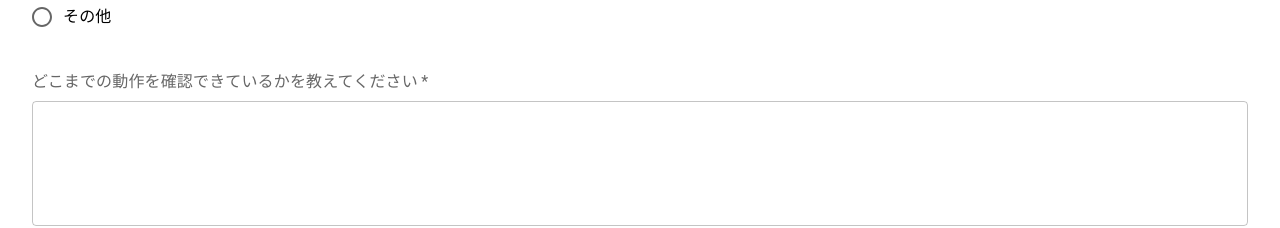
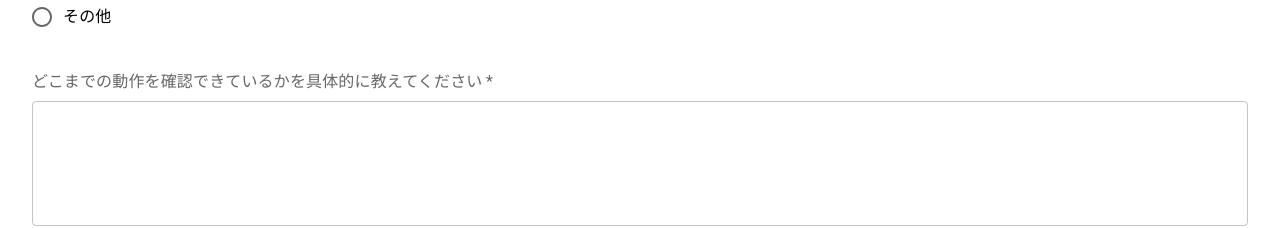
Before and after one commit to lefmarna/contact.pokemonit, a Next.js app: page /setup in a window 1280 px wide. Shown: the part 909-1137 px from the top of the page. Built offline with nearby package versions, Linux system fonts and the light colour scheme.

Commit message:
feat: 動作確認のテキストエリアが空のとき、次へを押せないよう実装

```diff
--- a/pages/setup/index.tsx
+++ b/pages/setup/index.tsx
@@ -70,7 +70,7 @@ const Setup: NextPage = () => {
     setWhereStopTextfield(e.target.value)
   }
 
-  // どこまでの動作を確認できているかを教えてください
+  // どこまでの動作を確認できているかを具体的に教えてください
   const [debugTextField, setDebugTextField] = useState('')
   const onChangeDebugTextField = (e: ChangeEvent<HTMLInputElement>) => {
     setDebugTextField(e.target.value)
@@ -83,7 +83,8 @@ const Setup: NextPage = () => {
     libraryValue === '' ||
     !versionRegexp.test(arduinoValue) ||
     whereStopValue === '' ||
-    (whereStopValue === 'other' && whereStopTextfield === '')
+    (whereStopValue === 'other' && whereStopTextfield === '') ||
+    debugTextField === ''
   const router = useRouter()
   const onClickRouterBack = () => {
     router.back()
@@ -132,7 +133,7 @@ const Setup: NextPage = () => {
         </RadioForm>
         <FormControl sx={{ width: 1, mb: 4 }}>
           <FormLabel id='radio-buttons-group-label' filled required>
-            どこまでの動作を確認できているかを教えてください
+            どこまでの動作を確認できているかを具体的に教えてください
           </FormLabel>
           <TextField value={debugTextField} onChange={onChangeDebugTextField} multiline rows={4} sx={{ mt: 1 }} />
         </FormControl>
```
